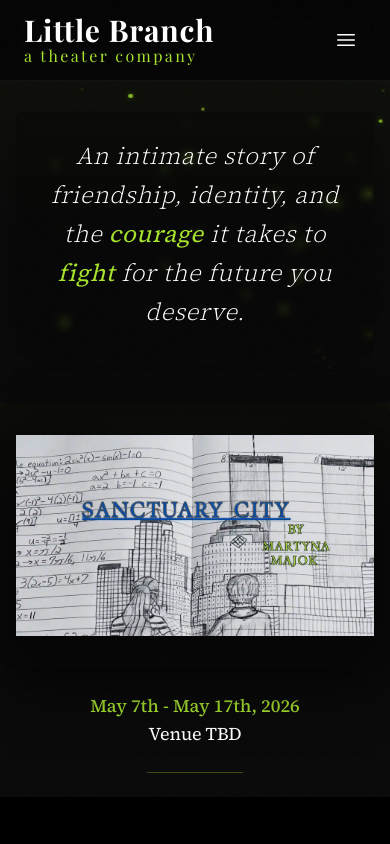
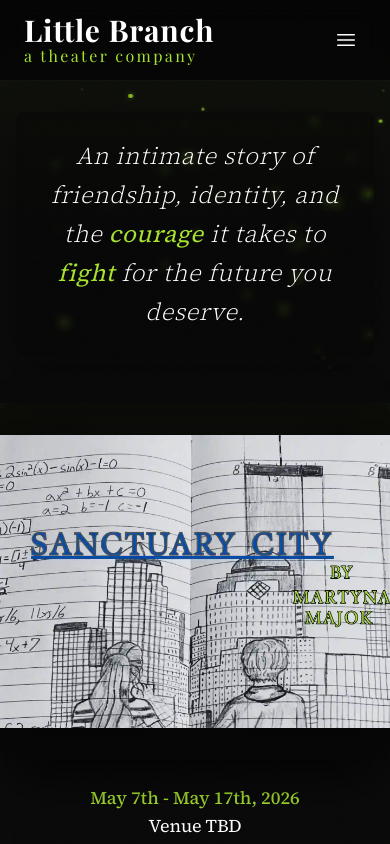
Before and after one commit to gzambran/littleBranchTheater, a Next.js app: page /productions/sanctuary-city in a window 390 px wide. Shown: the top 844 px of the page. Built offline with nearby package versions, Linux system fonts and the light colour scheme; a web font is replaced by a local one.

Commit message:
Apply mobile hero improvements to production page

```diff
--- a/src/app/productions/sanctuary-city/page.tsx
+++ b/src/app/productions/sanctuary-city/page.tsx
@@ -55,12 +55,12 @@ export default function SanctuaryCityPage() {
       </PageHeader>
 
       <ShowMediaSection>
-        <div className="relative aspect-[16/9] shadow-2xl">
+        <div className="relative aspect-[4/3] md:aspect-[16/9] shadow-2xl">
           <Image
             src="/images/sanctuary-city-main.webp"
             alt="Sanctuary City by Martyna Majok - May 2026"
             fill
-            className="object-contain drop-shadow-xl"
+            className="object-cover drop-shadow-xl"
             sizes="(max-width: 768px) 100vw, (max-width: 1200px) 90vw, 1280px"
             priority
           />
--- a/src/components/show/ShowMediaSection.tsx
+++ b/src/components/show/ShowMediaSection.tsx
@@ -14,7 +14,7 @@ export default function ShowMediaSection({ children }: ShowMediaSectionProps) {
         <div className="rounded-xl overflow-hidden shadow-dramatic relative">
           <div className="block relative">
             <div className="relative w-full flex justify-center bg-black-deep/30 py-8">
-              <div className="w-full max-w-4xl mx-auto px-4">
+              <div className="w-full max-w-4xl mx-auto px-0 md:px-4">
                 {children}
               </div>
             </div>
```
